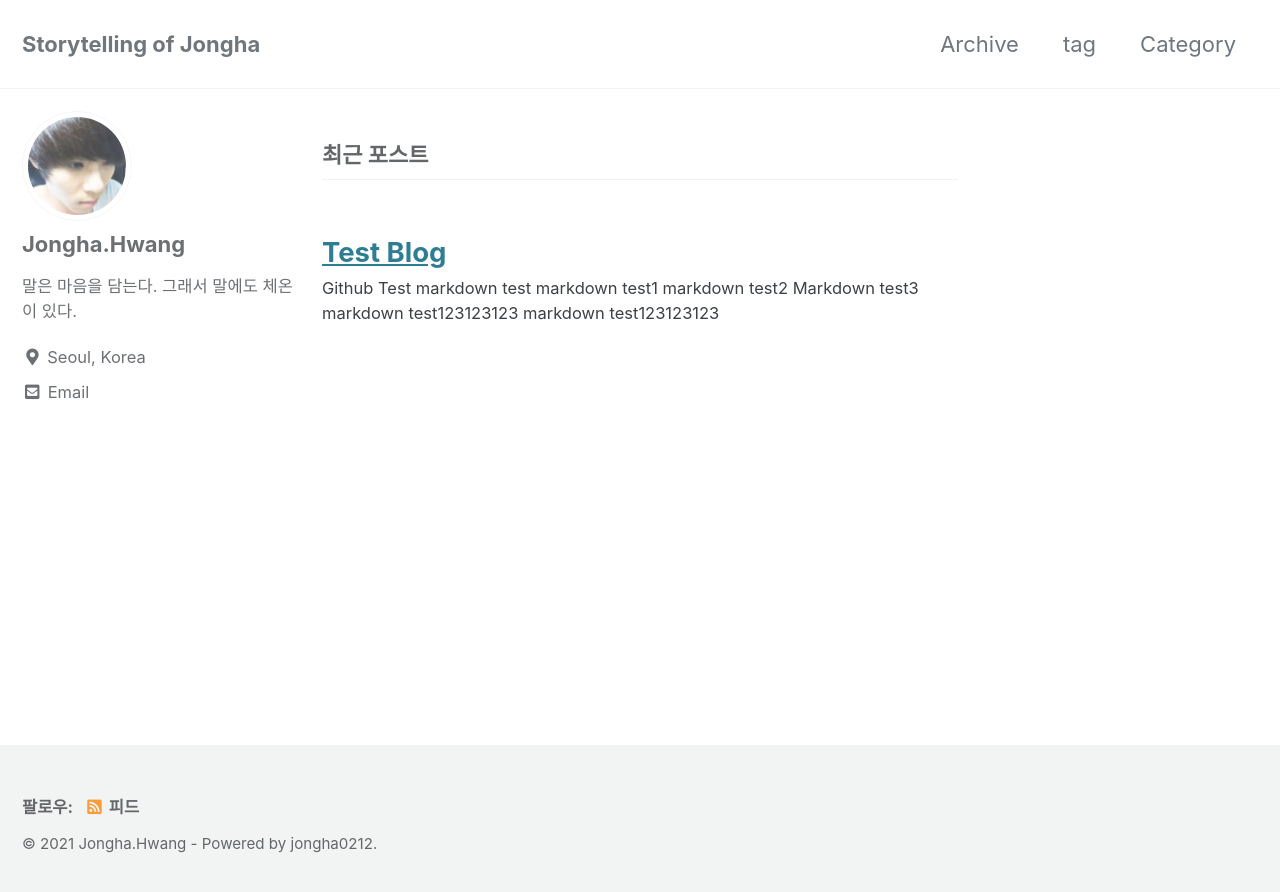
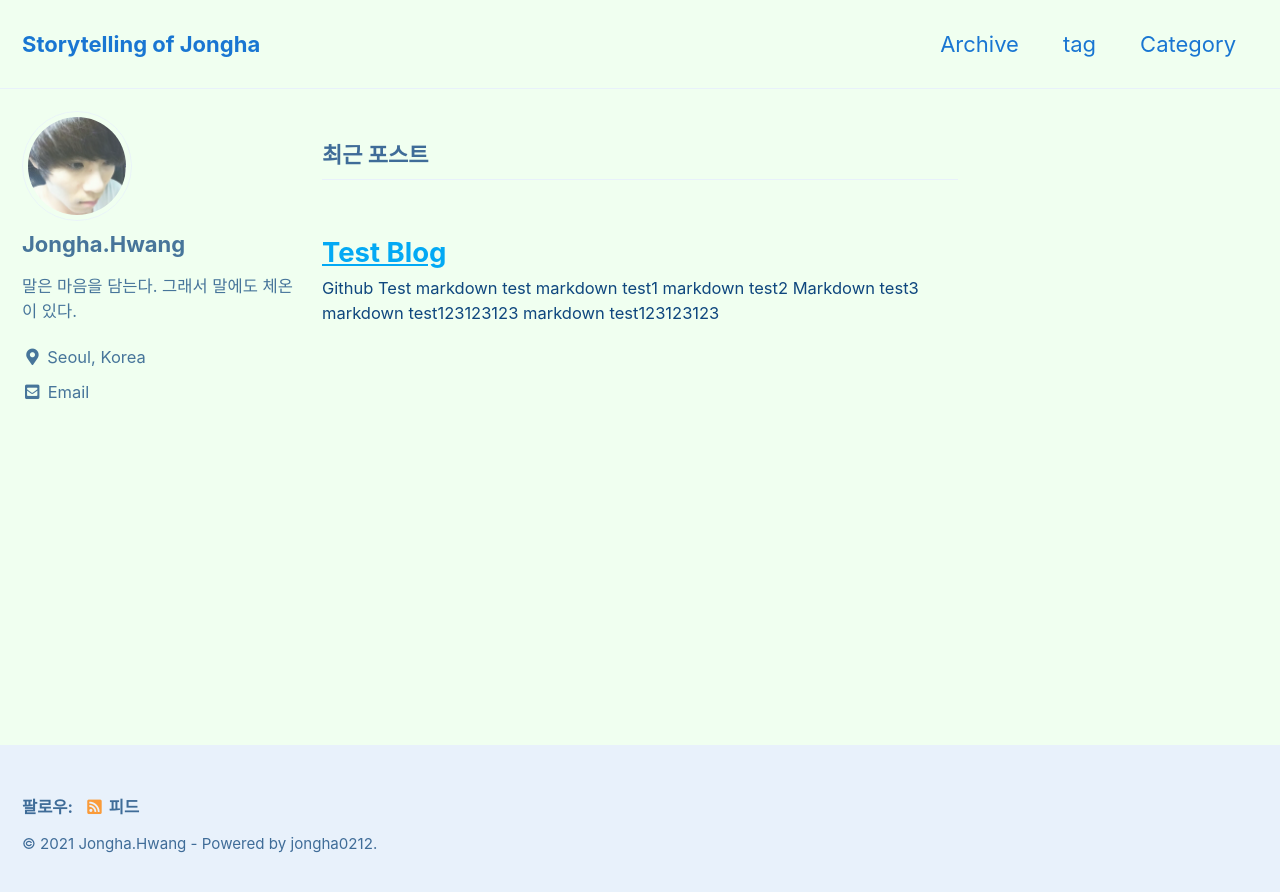
Before and after one commit to jongha0212/jongha0212.github.io, a Jekyll site: the page built from index.html, in a window 1280 px wide. Shown: the top 892 px of the page. Built offline with Jekyll 4.4.1, drawn with Linux system fonts in a browser that asks for light colours; cached includes are drawn as plain includes; the list of posts is cut into pages by our own code.

Commit message:
theme aqua

```diff
--- a/_config.yml
+++ b/_config.yml
@@ -11,8 +11,8 @@
 # https://mmistakes.github.io/minimal-mistakes/docs/quick-start-guide/#installing-the-theme
 
 # theme                  : "minimal-mistakes-jekyll"
-# remote_theme           : "mmistakes/minimal-mistakes"
-minimal_mistakes_skin    : "default" # "air", "aqua", "contrast", "dark", "dirt", "neon", "mint", "plum", "sunrise"
+remote_theme           : "mmistakes/minimal-mistakes"
+minimal_mistakes_skin    : "aqua" #"default" # "air", "aqua", "contrast", "dark", "dirt", "neon", "mint", "plum", "sunrise"
 
 # Site Settings
 locale                   : "ko"
```
